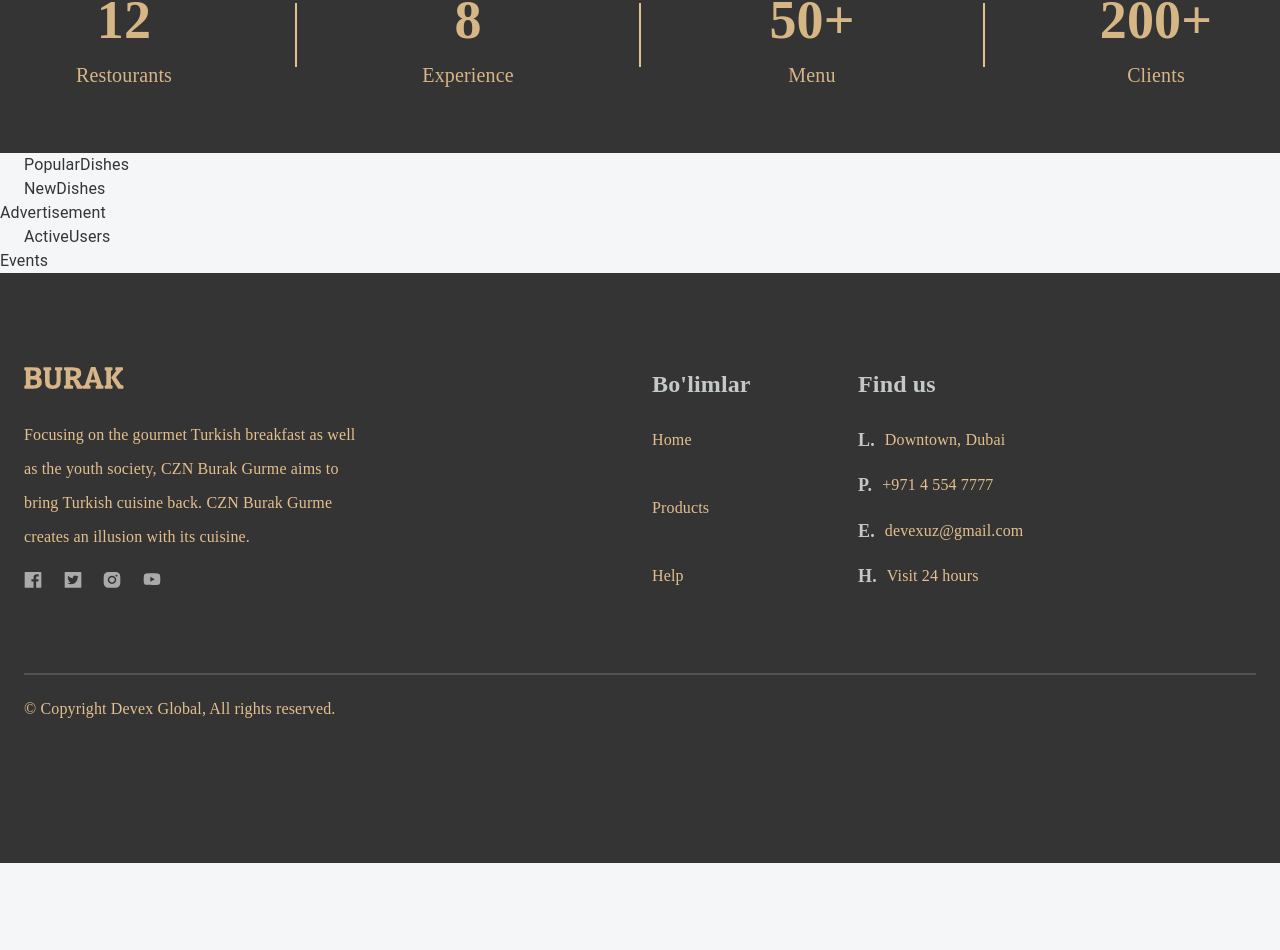
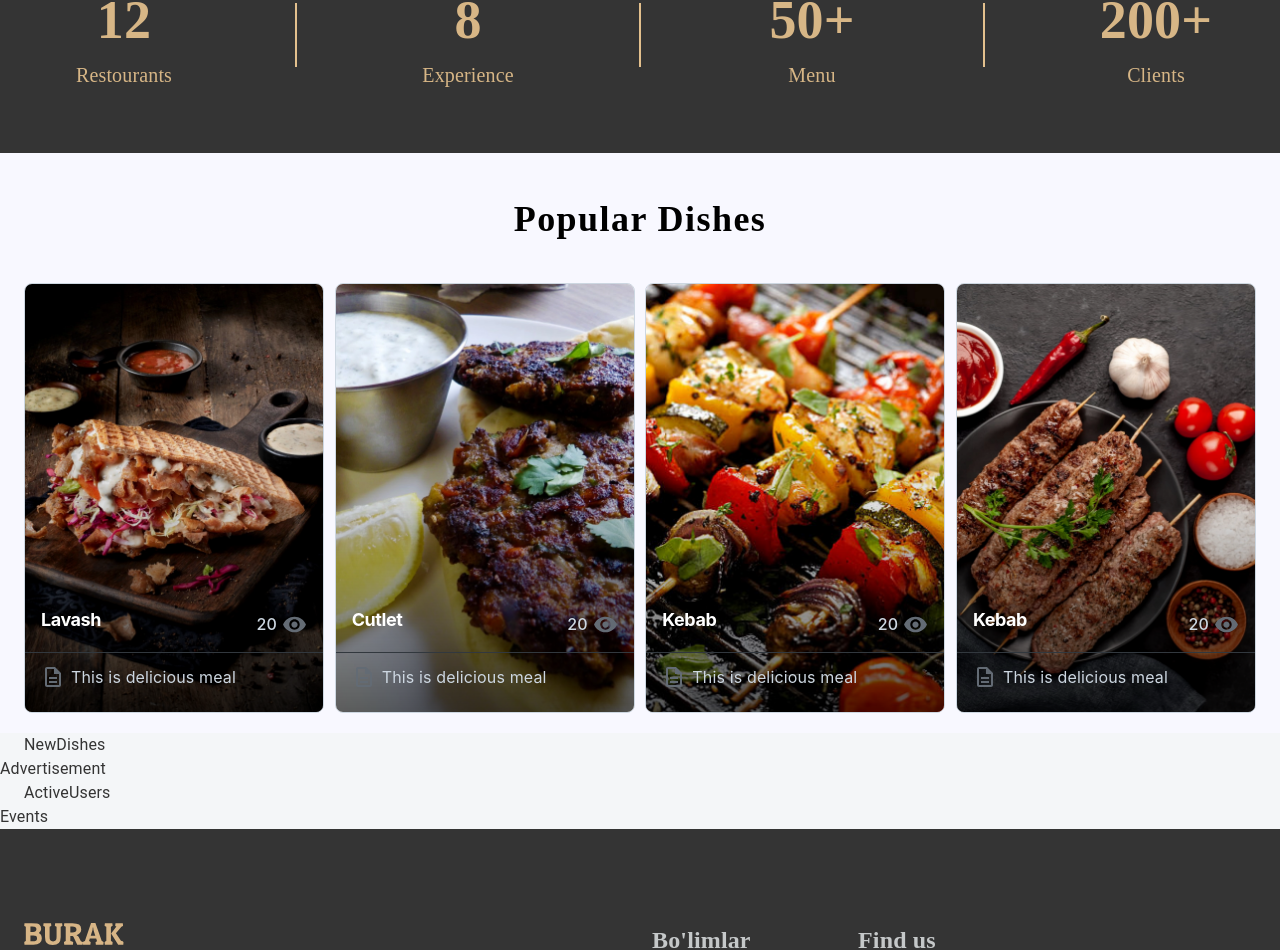
Before and after one commit to Shukurulloo/elora-react, a React (Create React App) app: page / in a window 1280 px wide. Shown: the part 856-1806 px from the top of the page. Before the commit the page ends 1719 px from the top, so only its background shows below. Built offline with nearby package versions, Linux system fonts and the light colour scheme.

Commit message:
feat: develop popular dishes sectional component

```diff
--- a/package.json
+++ b/package.json
@@ -6,6 +6,7 @@
     "@emotion/react": "^11.11.4",
     "@emotion/styled": "^11.11.0",
     "@mui/icons-material": "^5.8.4",
+    "@mui/joy": "^5.0.0-beta.32",
     "@mui/material": "^5.15.14",
     "@reduxjs/toolkit": "^1.8.1",
     "@testing-library/jest-dom": "^4.2.4",
--- a/src/app/screens/homePage/PopularDishes.tsx
+++ b/src/app/screens/homePage/PopularDishes.tsx
@@ -1,9 +1,85 @@
 import React from "react";
-import { Container } from "@mui/material";
+import { Box, Container, Stack } from "@mui/material";
+import Card from '@mui/joy/Card';
+import CardCover from '@mui/joy/CardCover';
+import CardContent from '@mui/joy/CardContent';
+import Typography from '@mui/joy/Typography';
+import {CssVarsProvider} from "@mui/joy/styles";
+import CardOverflow from '@mui/joy/CardOverflow';
+import VisibilityIcon from "@mui/icons-material/Visibility";
+import DescriptionOutlinedIcon from "@mui/icons-material/DescriptionOutlined";
+
+const list = [
+    { productName: "Lavash", imagePath: "/img/lavash.webp" },
+    { productName: "Cutlet", imagePath: "/img/cutlet.webp" },
+    { productName: "Kebab", imagePath: "/img/kebab.webp" },
+    { productName: "Kebab", imagePath: "/img/kebab-fresh.webp" },
+]
 
 export default function PopularDishes() {
 return (
-<div>
-    <Container>PopularDishes</Container>
-</div>)
+<div className="popular-dishes-frame">
+    <Container>
+        <Stack className="popular-section">
+            <Box className="category-title">Popular Dishes</Box>
+            <Stack className="cards-frame">
+                {list.map((ele, index) => {
+                 return (
+                    <CssVarsProvider key={index}>
+                    <Card className={"card"}>
+                    <CardCover>
+                        <img src={ele.imagePath} alt=""/>
+                    </CardCover>
+                    <CardCover className={"card-cover"}/>
+                    <CardContent sx={{ justifyContent: 'flex-end' }}>
+                        <Stack
+                            flexDirection={"row"}
+                            justifyContent={"space-between"}
+                            >
+                        <Typography
+                            level="h2"
+                            fontSize="lg"
+                            textColor="#fff"
+                            mb={1}
+                            >
+                            {ele.productName}
+                        </Typography>
+                        <Typography
+                            sx={{
+                                fontWeight: "md",
+                                color: "neutral.300",
+                                alignItems: "center",
+                                display: "flex",
+                            }}
+                            >
+                            20
+                            <VisibilityIcon
+                                sx={{fontSize: 25, marginLeft: "5px"}}/>
+                        </Typography>
+                        </Stack>
+                    </CardContent>
+                    <CardOverflow
+                        sx={{
+                            display: "flex",
+                            gap: 1.5,
+                            py: 1.5,
+                            borderTop: "1px solid",
+                            height: "60px",
+                        }}
+                        >
+                        <Typography
+                            startDecorator={<DescriptionOutlinedIcon />}
+                            textColor="neutral.300"
+                        >
+                            This is delicious meal
+                        </Typography>
+                    </CardOverflow>
+                    </Card>
+                </CssVarsProvider>
+                    );
+                })}
+            </Stack>
+        </Stack>
+    </Container>
+</div>);
 }
--- a/src/css/home.css
+++ b/src/css/home.css
@@ -9,8 +9,6 @@
     width: 100%;
     height: 236px;
     background-color: #343434;
-
-
 }
 
 .homepage .static-frame .info {
@@ -51,3 +49,55 @@
     line-height: 30px;
     color: #d7b686;
 }
+
+/** POPULAR DISHES **/
+
+.homepage .popular-dishes-frame {
+    width: 100%;
+    height: 580px;
+    display: flex;
+    background: #f8f8ff;
+}
+
+.homepage .popular-dishes-frame .popular-section {
+    margin-top: 45px;
+    display: flex;
+    flex-direction: column;
+    align-items: center;
+
+}
+
+.homepage .popular-dishes-frame .popular-section .category-title{
+    text-align: center;
+    font-family: "Robbo Serif";
+    font-size: 36px;
+    font-style: normal;
+    font-weight: 600;
+    line-height: normal;
+    letter-spacing: 1.44px;
+    color: #000;
+}
+
+.homepage .popular-dishes-frame .popular-section .cards-frame {
+    width: 100%;
+    margin-top: 43px;
+    display: flex;
+    flex-direction: row;
+    justify-content: space-between;
+
+}
+
+.homepage .popular-dishes-frame .popular-section .cards-frame .card {
+    min-height: 430px;
+    min-width: 300px;
+    cursor: pointer;
+}
+
+.homepage .popular-dishes-frame .popular-section .cards-frame .card .card-cover {
+    background: linear-gradient(
+    to top,
+    rgba(0,0,0,0.4),
+    rgba(0,0,0,0) 200px
+    ),
+        linear-gradient(to top, rgba(0,0,0,0.4),rgba(0,0,0,0) 300px);
+}
```
Also changed, not shown: 1 other file (tests, documents, lock files or other folders).
